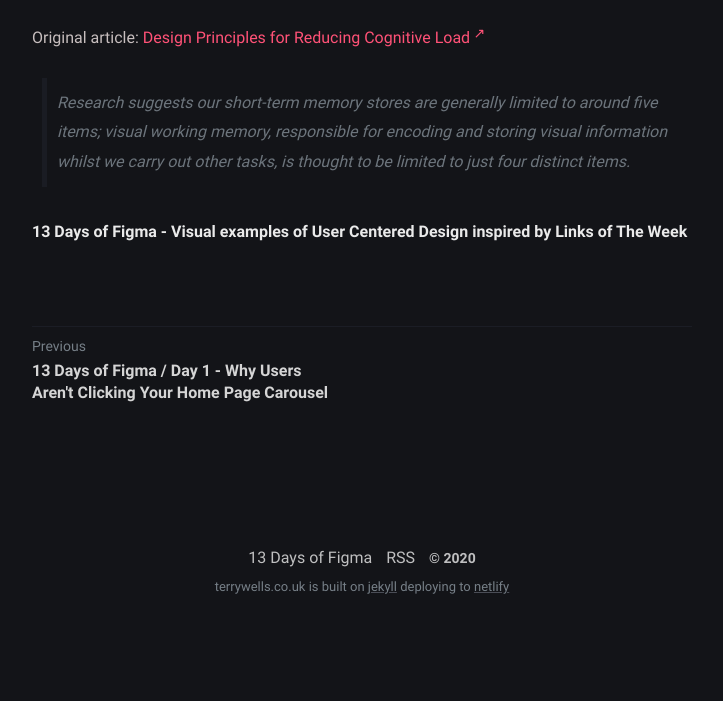
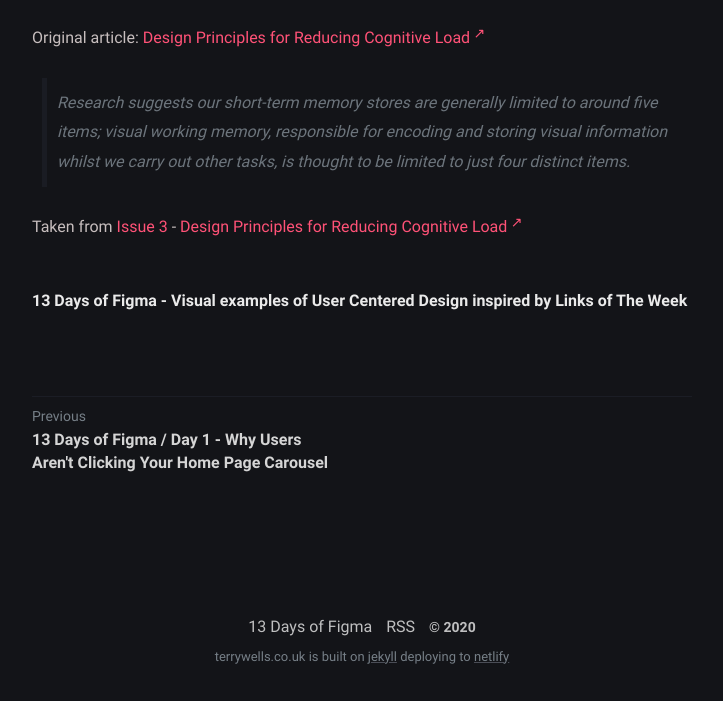
Before and after one commit to wristtattoo/jekyll-klise, a Jekyll site: the page built from _posts/2020-11-18-13-days-of-figma-day-2-design-principles-for-reducing-cognitive-load.md, in a window 1280 px wide. Shown: the part 1071-1772 px from the top of the page, without its empty margins (278-1001 px from the left). Built offline with Jekyll 4.4.1, drawn with Linux system fonts in a browser that asks for light colours; a script that is not in the unit is left out; before the commit the page ends 1702 px from its top, so only the background shows below that.

Commit message:
Update Links of The Week “2020-11-18-13-days-of-figma-day-2-design-principles-for-reducing-cognitive-load”

```diff
--- a/_posts/2020-11-18-13-days-of-figma-day-2-design-principles-for-reducing-cognitive-load.md
+++ b/_posts/2020-11-18-13-days-of-figma-day-2-design-principles-for-reducing-cognitive-load.md
@@ -10,4 +10,6 @@ Original article: <a href="https://jonyablonski.com/articles/2015/design-princip
 
 > Research suggests our short-term memory stores are generally limited to around five items; visual working memory, responsible for encoding and storing visual information whilst we carry out other tasks, is thought to be limited to just four distinct items.
 
+Taken from <a href="/issue-3-3-march-2016/" alt="Issue 3" title="Issue 3">Issue 3</a> - <a href="https://jonyablonski.com/articles/2015/design-principles-for-reducing-cognitive-load/" title="Design Principles for Reducing Cognitive Load" alt="Design Principles for Reducing Cognitive Load" target="_blank">Design Principles for Reducing Cognitive Load</a>
+
 ##### 13 Days of Figma - Visual examples of User Centered Design inspired by Links of The Week
```
